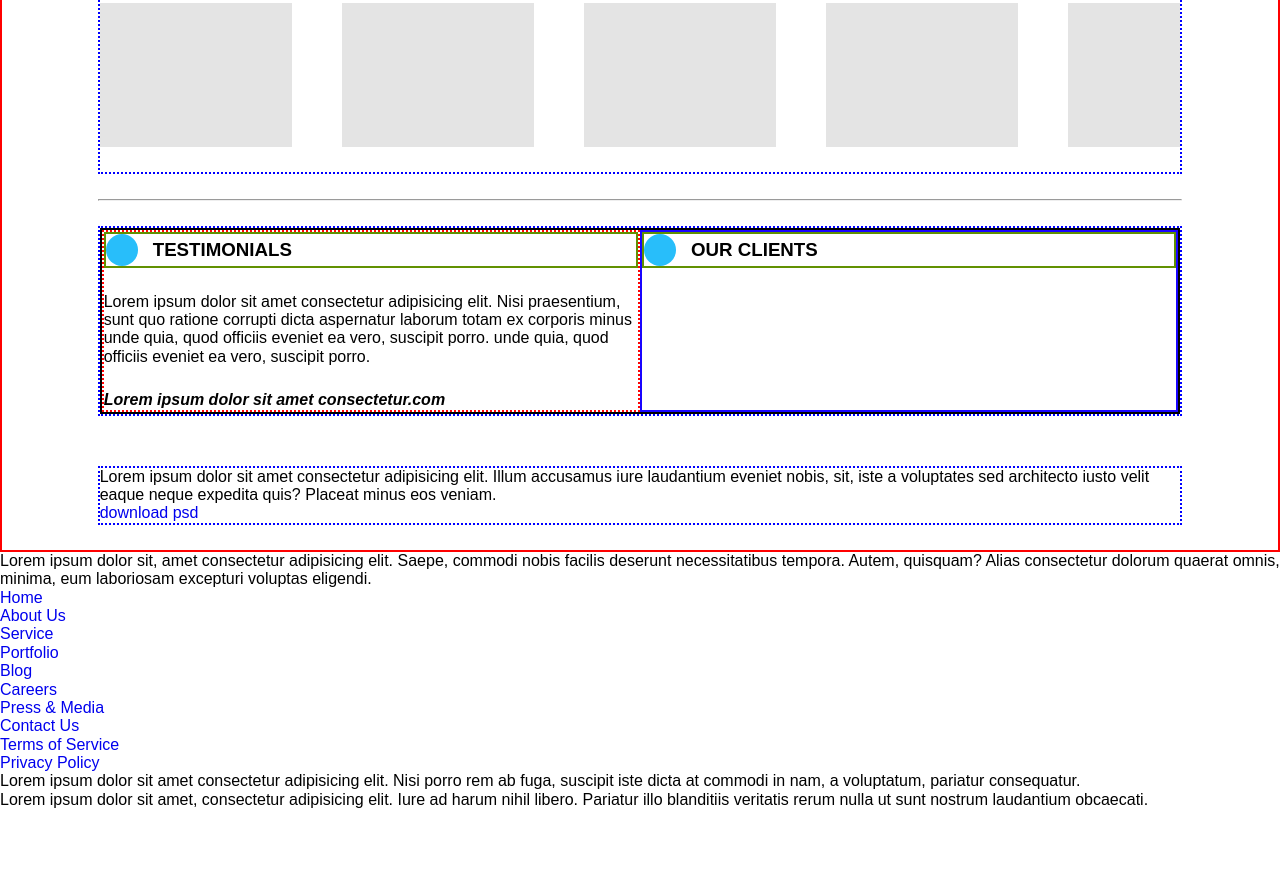
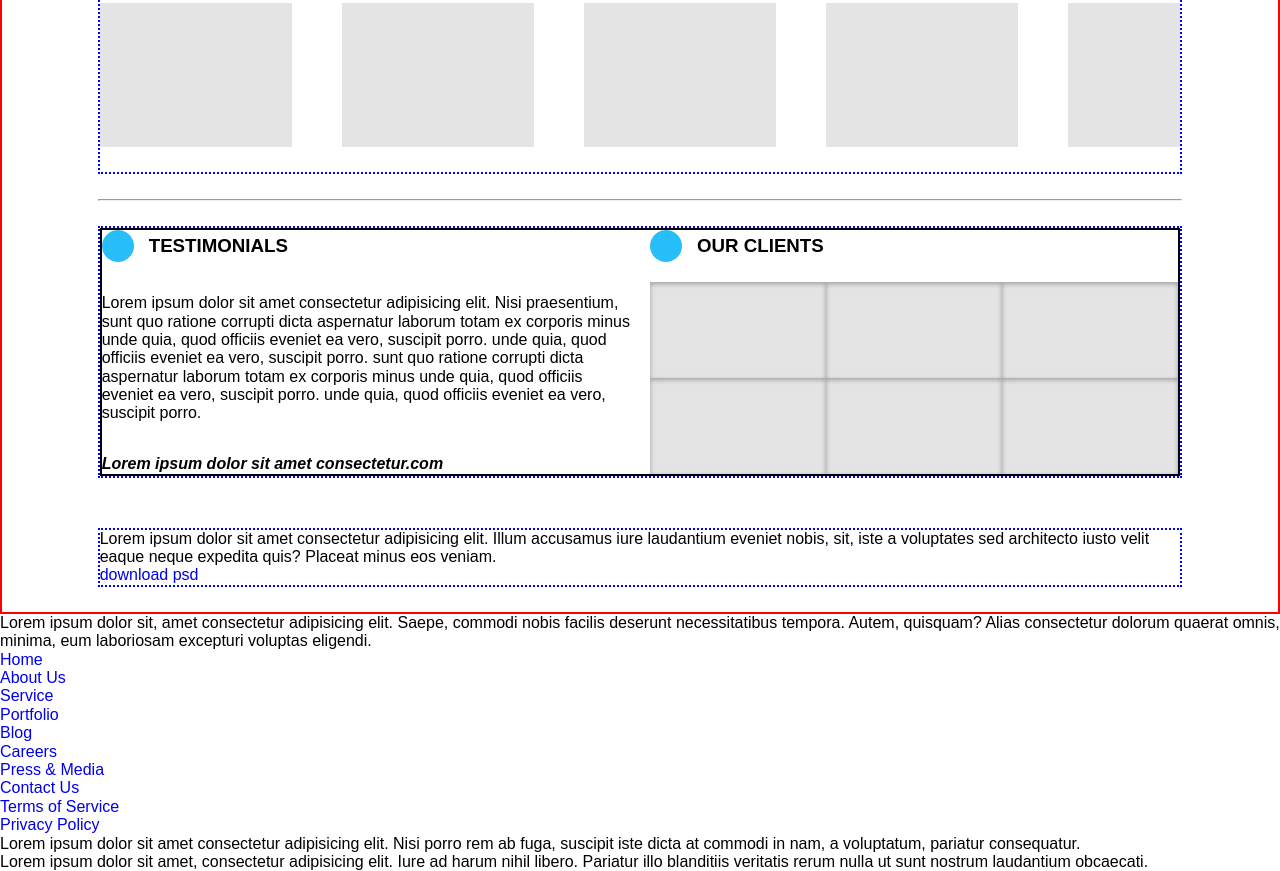
Before and after one commit to Zedrickf/catLore_proyect, a plain HTML site: page index.html in a window 1280 px wide. Shown: the part 957-1828 px from the top of the page. Before the commit the page ends 1766 px from the top, so only its background shows below. Drawn offline with Linux system fonts and the light colour scheme.

Commit message:
finish the ourclients area adding the grid for the logos

```diff
--- a/css/style.css
+++ b/css/style.css
@@ -478,14 +478,14 @@ header{
     display: flex;
     flex-wrap: wrap;
     justify-content: center;
+    gap: 20px;
 }
 
 /*testimonial container */
 .center__testimonial {
     display: flex;
     flex-direction: column;
-    gap: 25px;
-    border: 2px dotted rgb(255, 4, 4);
+    justify-content: space-between;
     flex: 1 1 450px;
 }
 
@@ -493,12 +493,11 @@ header{
 .center__ourclient {
     display: flex;
     flex-direction: column;
-    border: 2px solid rgb(25, 4, 255);
+    gap: 20px;
     flex: 1 1 450px;
 }
 
 .center__tittlecontent {
-    border: 2px solid rgb(97, 145, 1);
     text-transform: uppercase;
     display: flex;
     align-items: center;
@@ -512,3 +511,17 @@ header{
     flex-shrink: 0;
     background-color: var(--bluecolor);
 }
+
+.center__clientLogo {
+    display: grid;
+    grid-template-columns: repeat(3, 1fr);
+}
+
+.center__clientLogo div {
+    background-color: var(--backcolor);
+    height: 6rem;
+    box-shadow: inset 0 2px 5px rgba(0, 0, 0, 0.3);
+    display: flex;
+    justify-content: center;
+    align-items: center;
+}
--- a/index.html
+++ b/index.html
@@ -370,6 +370,9 @@
                         sunt quo ratione corrupti dicta aspernatur laborum totam ex corporis minus
                         unde quia, quod officiis eveniet ea vero, suscipit porro.
                         unde quia, quod officiis eveniet ea vero, suscipit porro.
+                        sunt quo ratione corrupti dicta aspernatur laborum totam ex corporis minus
+                        unde quia, quod officiis eveniet ea vero, suscipit porro.
+                        unde quia, quod officiis eveniet ea vero, suscipit porro.
                         </p>
 
                         <em>
@@ -387,7 +390,7 @@
                             <h3>our clients</h3>
                         </div>
 
-                        <div>
+                        <div class="center__clientLogo">
                             <div></div>
                             <div></div>
                             <div></div>
```
